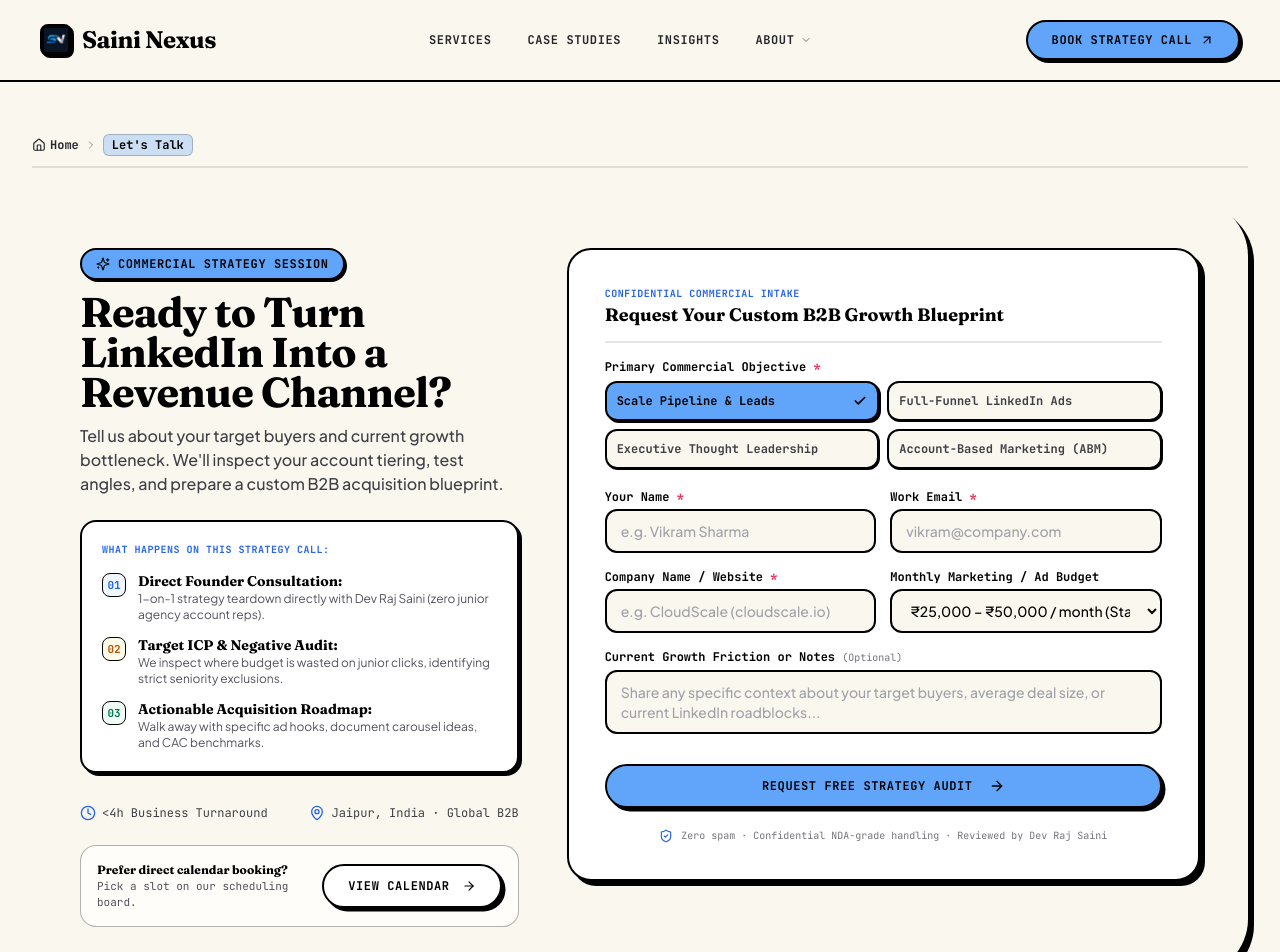
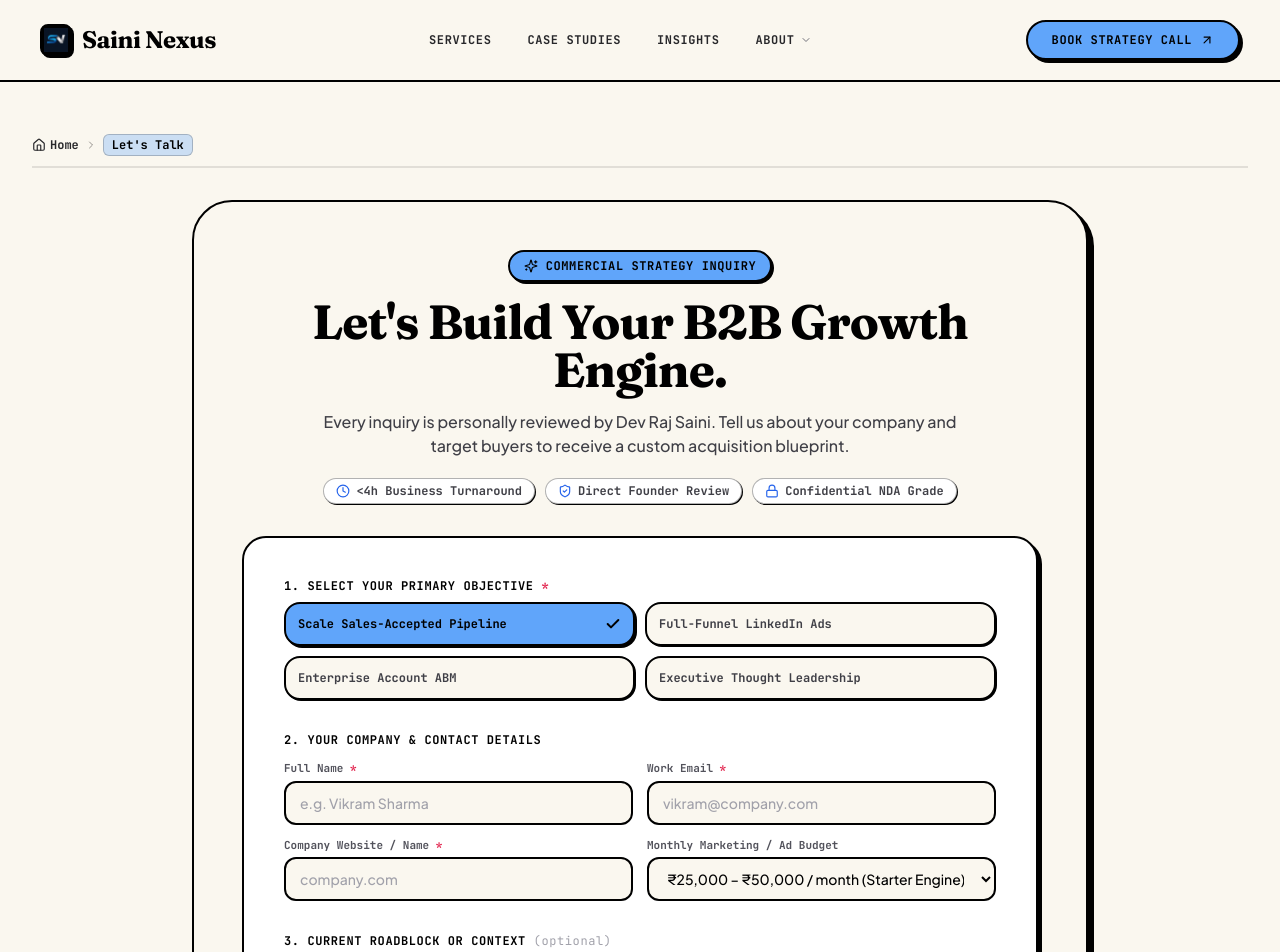
Before and after one commit to Kamu08/Saini-Nexus, a Next.js app: page /contact in a window 1280 px wide. Shown: the top 952 px of the page. Built offline with nearby package versions, Linux system fonts and the light colour scheme.

Commit message:
Redesign ContactForm into an Ultra-Clean Single-Container Suite

```diff
--- a/src/components/ContactForm.tsx
+++ b/src/components/ContactForm.tsx
@@ -10,11 +10,10 @@ import {
   Sparkles,
   Clock,
   Check,
-  Phone,
   Calendar,
   Send,
-  Zap,
-  Building2
+  Lock,
+  ArrowUpRight
 } from "lucide-react";
 
 export function ContactForm() {
@@ -22,8 +21,8 @@ export function ContactForm() {
     name: "",
     workEmail: "",
     company: "",
-    budget: "₹25k – ₹50k / mo",
-    goal: "Scale Pipeline & Leads",
+    budget: "₹25,000 – ₹50,000 / month (Starter Engine)",
+    goal: "Scale Sales-Accepted Pipeline",
     notes: ""
   });
 
@@ -31,10 +30,10 @@ export function ContactForm() {
   const [loading, setLoading] = useState(false);
 
   const GOAL_OPTIONS = [
-    "Scale Pipeline & Leads",
+    "Scale Sales-Accepted Pipeline",
     "Full-Funnel LinkedIn Ads",
-    "Executive Thought Leadership",
-    "Account-Based Marketing (ABM)"
+    "Enterprise Account ABM",
+    "Executive Thought Leadership"
   ];
 
   const BUDGET_OPTIONS = [
@@ -93,136 +92,73 @@ export function ContactForm() {
   };
 
   return (
-    <div className="w-full bg-[#FAF7EF] border-3 border-black rounded-[2.5rem] sm:rounded-[3.5rem] p-6 sm:p-10 lg:p-12 shadow-[6px_6px_0px_#000000] relative overflow-hidden space-y-8">
+    <div className="max-w-4xl mx-auto">
+      {/* The Single Master Suite Container */}
+      <div className="bg-[#FAF7EF] border-2 border-black rounded-[2.5rem] p-6 sm:p-10 lg:p-12 shadow-[6px_6px_0px_#000000] relative overflow-hidden space-y-8">
 
-      <div className="grid grid-cols-1 lg:grid-cols-12 gap-8 lg:gap-12 items-start">
-
-        {/* Left Side: Value Proposition, Consultation Blueprint & Direct Booking Link */}
-        <div className="lg:col-span-5 space-y-6">
-          <div className="space-y-3">
+        {/* Header Section */}
+        <div className="space-y-4 text-center max-w-2xl mx-auto">
           <div className="inline-flex items-center gap-2 px-3.5 py-1.5 rounded-full bg-[#60A5FA] border-2 border-black text-black text-xs font-mono uppercase tracking-wider font-extrabold shadow-[2px_2px_0px_#000000]">
-              <Sparkles className="w-3.5 h-3.5 shrink-0" />
-              <span>Commercial Strategy Session</span>
+            <Sparkles className="w-3.5 h-3.5" />
+            <span>Commercial Strategy Inquiry</span>
           </div>
 
-            <h2 className="text-3xl sm:text-4xl lg:text-[2.6rem] font-serif font-bold text-black leading-tight tracking-tight">
-              Ready to Turn LinkedIn Into a Revenue Channel?
+          <h2 className="text-3xl sm:text-4xl lg:text-5xl font-serif font-bold text-black tracking-tight leading-tight">
+            Let&apos;s Build Your B2B Growth Engine.
           </h2>
+
           <p className="text-zinc-700 text-sm sm:text-base leading-relaxed font-medium">
-              Tell us about your target buyers and current growth bottleneck. We&apos;ll inspect your account tiering, test angles, and prepare a custom B2B acquisition blueprint.
+            Every inquiry is personally reviewed by Dev Raj Saini. Tell us about your company and target buyers to receive a custom acquisition blueprint.
           </p>
-          </div>
 
-          {/* 3 Clear Deliverable Commitments */}
-          <div className="bg-white border-2 border-black rounded-2xl p-5 shadow-[3px_3px_0px_#000000] space-y-3.5">
-            <span className="text-[10px] font-mono font-extrabold uppercase tracking-wider text-[#2563EB] block">
-              What Happens On This Strategy Call:
+          {/* Quick Trust Meta Strip */}
+          <div className="flex flex-wrap items-center justify-center gap-2.5 pt-1 text-xs font-mono font-bold text-zinc-700">
+            <span className="inline-flex items-center gap-1.5 bg-white px-3 py-1 rounded-full border border-black/30 shadow-[1px_1px_0px_#000000]">
+              <Clock className="w-3.5 h-3.5 text-[#2563EB]" />
+              &lt;4h Business Turnaround
             </span>
-
-            <div className="space-y-3 text-xs text-zinc-800">
-              <div className="flex items-start gap-3">
-                <div className="w-6 h-6 rounded-lg bg-[#EFF6FF] border border-black flex items-center justify-center shrink-0 mt-0.5 font-mono font-bold text-[11px] text-[#2563EB]">
-                  01
-                </div>
-                <div>
-                  <strong className="text-black block font-serif font-bold text-sm">Direct Founder Consultation:</strong>
-                  <span className="text-zinc-600">1-on-1 strategy teardown directly with Dev Raj Saini (zero junior agency account reps).</span>
+            <span className="inline-flex items-center gap-1.5 bg-white px-3 py-1 rounded-full border border-black/30 shadow-[1px_1px_0px_#000000]">
+              <ShieldCheck className="w-3.5 h-3.5 text-[#2563EB]" />
+              Direct Founder Review
+            </span>
+            <span className="inline-flex items-center gap-1.5 bg-white px-3 py-1 rounded-full border border-black/30 shadow-[1px_1px_0px_#000000]">
+              <Lock className="w-3.5 h-3.5 text-[#2563EB]" />
+              Confidential NDA Grade
+            </span>
           </div>
         </div>
 
-              <div className="flex items-start gap-3">
-                <div className="w-6 h-6 rounded-lg bg-[#FEFCE8] border border-black flex items-center justify-center shrink-0 mt-0.5 font-mono font-bold text-[11px] text-amber-700">
-                  02
-                </div>
-                <div>
-                  <strong className="text-black block font-serif font-bold text-sm">Target ICP &amp; Negative Audit:</strong>
-                  <span className="text-zinc-600">We inspect where budget is wasted on junior clicks, identifying strict seniority exclusions.</span>
-                </div>
-              </div>
-
-              <div className="flex items-start gap-3">
-                <div className="w-6 h-6 rounded-lg bg-[#F0FDF4] border border-black flex items-center justify-center shrink-0 mt-0.5 font-mono font-bold text-[11px] text-emerald-700">
-                  03
-                </div>
-                <div>
-                  <strong className="text-black block font-serif font-bold text-sm">Actionable Acquisition Roadmap:</strong>
-                  <span className="text-zinc-600">Walk away with specific ad hooks, document carousel ideas, and CAC benchmarks.</span>
-                </div>
-              </div>
-            </div>
-          </div>
-
-          {/* Trust Meta & Alternative Action */}
-          <div className="pt-2 flex flex-wrap items-center justify-between gap-3 text-xs font-mono text-zinc-700">
-            <div className="flex items-center gap-1.5">
-              <Clock className="w-4 h-4 text-[#2563EB]" />
-              <span>&lt;4h Business Turnaround</span>
-            </div>
-            <div className="flex items-center gap-1.5">
-              <MapPin className="w-4 h-4 text-[#2563EB]" />
-              <span>Jaipur, India &middot; Global B2B</span>
-            </div>
-          </div>
-
-          {/* Quick Direct Calendar Link for Fast Bookers */}
-          <div className="p-4 bg-white/70 border border-black/30 rounded-2xl flex items-center justify-between gap-3 text-xs">
-            <div className="space-y-0.5">
-              <span className="font-serif font-bold text-black block">Prefer direct calendar booking?</span>
-              <span className="text-zinc-600 font-mono text-[11px]">Pick a slot on our scheduling board.</span>
-            </div>
-            <Link
-              href="/book"
-              className="neo-btn-white text-xs font-mono font-bold shrink-0 whitespace-nowrap shadow-[1.5px_1.5px_0px_#000000]"
-            >
-              <span>View Calendar</span>
-              <ArrowRight className="w-3.5 h-3.5 ml-1" />
-            </Link>
-          </div>
-
-        </div>
-
-        {/* Right Side: Interactive, High-Converting Intake Form */}
-        <div className="lg:col-span-7 bg-white border-2 border-black rounded-3xl p-6 sm:p-9 shadow-[5px_5px_0px_#000000]">
+        {/* The Form Body */}
         {submitted ? (
-            <div className="text-center py-12 sm:py-16 space-y-4 animate-in fade-in">
-              <div className="w-16 h-16 rounded-full bg-[#60A5FA] border-2 border-black text-black flex items-center justify-center mx-auto shadow-[3px_3px_0px_#000000]">
+          <div className="bg-white border-2 border-black rounded-3xl p-8 sm:p-12 text-center space-y-4 shadow-[4px_4px_0px_#000000] animate-in fade-in">
+            <div className="w-16 h-16 rounded-full bg-[#60A5FA] border-2 border-black text-black flex items-center justify-center mx-auto shadow-[2px_2px_0px_#000000]">
               <CheckCircle2 className="w-8 h-8" />
             </div>
             <h3 className="text-2xl sm:text-3xl font-serif font-bold text-black">
-                Strategy Request Received!
+              Strategy Inquiry Received!
             </h3>
             <p className="text-sm text-zinc-700 max-w-md mx-auto font-medium">
-                Thank you, <strong>{formData.name || "there"}</strong>! Dev Raj Saini will personally review your company profile and respond within 4 business hours.
+              Thank you, <strong>{formData.name || "there"}</strong>! Dev Raj Saini will personally review your profile and send a preliminary assessment within 4 business hours.
             </p>
-              <div className="pt-4">
+            <div className="pt-2">
               <button
                 type="button"
                 onClick={() => setSubmitted(false)}
                 className="text-xs font-mono text-zinc-700 hover:text-black underline cursor-pointer font-bold"
               >
-                  Submit another request
+                Submit another inquiry
               </button>
             </div>
           </div>
         ) : (
-            <form onSubmit={handleSubmit} className="space-y-4">
+          <form onSubmit={handleSubmit} className="bg-white border-2 border-black rounded-3xl p-6 sm:p-10 shadow-[4px_4px_0px_#000000] space-y-6">
 
-              {/* Header inside Form */}
-              <div className="border-b-2 border-black/10 pb-3">
-                <span className="text-[10px] font-mono font-extrabold uppercase tracking-wider text-[#2563EB] block">
-                  Confidential Commercial Intake
-                </span>
-                <h3 className="text-lg font-serif font-bold text-black">
-                  Request Your Custom B2B Growth Blueprint
-                </h3>
-              </div>
-
-              {/* Step 1: Goal Quick Selection Chips */}
-              <div className="space-y-1.5">
-                <label className="block text-xs font-mono text-black font-bold">
-                  Primary Commercial Objective <span className="text-rose-600">*</span>
+            {/* Step 1: 1-Tap Objective Selection */}
+            <div className="space-y-2">
+              <label className="block text-xs font-mono text-black font-bold uppercase tracking-wider">
+                1. Select Your Primary Objective <span className="text-rose-600">*</span>
               </label>
-                <div className="grid grid-cols-1 sm:grid-cols-2 gap-2">
+              <div className="grid grid-cols-1 sm:grid-cols-2 gap-2.5">
                 {GOAL_OPTIONS.map((goal) => {
                   const isSelected = formData.goal === goal;
                   return (
@@ -230,25 +166,30 @@ export function ContactForm() {
                       type="button"
                       key={goal}
                       onClick={() => setFormData({ ...formData, goal })}
-                        className={`p-2.5 rounded-xl border-2 border-black text-xs font-mono font-bold text-left transition-all cursor-pointer flex items-center justify-between ${
+                      className={`p-3 rounded-2xl border-2 border-black text-xs font-mono font-bold text-left transition-all cursor-pointer flex items-center justify-between ${
                         isSelected
                           ? "bg-[#60A5FA] text-black shadow-[2px_2px_0px_#000000]"
                           : "bg-[#FAF7EF] text-zinc-700 hover:bg-zinc-100 shadow-[1px_1px_0px_#000000]"
                       }`}
                     >
                       <span className="truncate">{goal}</span>
-                        {isSelected && <Check className="w-3.5 h-3.5 shrink-0 stroke-[3]" />}
+                      {isSelected && <Check className="w-4 h-4 shrink-0 stroke-[3]" />}
                     </button>
                   );
                 })}
               </div>
             </div>
 
-              {/* Name & Work Email */}
-              <div className="grid grid-cols-1 sm:grid-cols-2 gap-3.5 pt-1">
+            {/* Step 2: Contact & Company Info */}
+            <div className="space-y-3 pt-2">
+              <label className="block text-xs font-mono text-black font-bold uppercase tracking-wider">
+                2. Your Company &amp; Contact Details
+              </label>
+
+              <div className="grid grid-cols-1 sm:grid-cols-2 gap-3.5">
                 <div>
-                  <label className="block text-xs font-mono text-black mb-1 font-bold">
-                    Your Name <span className="text-rose-600">*</span>
+                  <label className="block text-[11px] font-mono text-zinc-600 mb-1 font-bold">
+                    Full Name <span className="text-rose-600">*</span>
                   </label>
                   <input
                     type="text"
@@ -261,7 +202,7 @@ export function ContactForm() {
                 </div>
 
                 <div>
-                  <label className="block text-xs font-mono text-black mb-1 font-bold">
+                  <label className="block text-[11px] font-mono text-zinc-600 mb-1 font-bold">
                     Work Email <span className="text-rose-600">*</span>
                   </label>
                   <input
@@ -275,16 +216,15 @@ export function ContactForm() {
                 </div>
               </div>
 
-              {/* Company & Budget */}
               <div className="grid grid-cols-1 sm:grid-cols-2 gap-3.5">
                 <div>
-                  <label className="block text-xs font-mono text-black mb-1 font-bold">
-                    Company Name / Website <span className="text-rose-600">*</span>
+                  <label className="block text-[11px] font-mono text-zinc-600 mb-1 font-bold">
+                    Company Website / Name <span className="text-rose-600">*</span>
                   </label>
                   <input
                     type="text"
                     required
-                    placeholder="e.g. CloudScale (cloudscale.io)"
+                    placeholder="company.com"
                     value={formData.company}
                     onChange={(e) => setFormData({ ...formData, company: e.target.value })}
                     className="w-full bg-[#FAF7EF] border-2 border-black rounded-xl px-3.5 py-2.5 text-sm text-black placeholder:text-zinc-400 focus:outline-none focus:bg-white focus:shadow-[2px_2px_0px_#000000] transition-all font-medium"
@@ -292,7 +232,7 @@ export function ContactForm() {
                 </div>
 
                 <div>
-                  <label className="block text-xs font-mono text-black mb-1 font-bold">
+                  <label className="block text-[11px] font-mono text-zinc-600 mb-1 font-bold">
                     Monthly Marketing / Ad Budget
                   </label>
                   <select
@@ -308,50 +248,60 @@ export function ContactForm() {
                   </select>
                 </div>
               </div>
+            </div>
 
-              {/* Growth Friction or Notes */}
-              <div>
-                <label className="block text-xs font-mono text-black mb-1 font-bold">
-                  Current Growth Friction or Notes <span className="text-zinc-500 text-[10px] font-normal">(Optional)</span>
+            {/* Step 3: Specific Challenge */}
+            <div className="space-y-1.5 pt-2">
+              <label className="block text-xs font-mono text-black font-bold uppercase tracking-wider">
+                3. Current Roadblock or Context <span className="text-zinc-400 font-normal lowercase">(optional)</span>
               </label>
               <textarea
                 rows={2}
-                  placeholder="Share any specific context about your target buyers, average deal size, or current LinkedIn roadblocks..."
+                placeholder="Share any context about your current sales cycle, target ICP, or recent campaign roadblocks..."
                 value={formData.notes}
                 onChange={(e) => setFormData({ ...formData, notes: e.target.value })}
                 className="w-full bg-[#FAF7EF] border-2 border-black rounded-xl px-3.5 py-2.5 text-sm text-black placeholder:text-zinc-400 focus:outline-none focus:bg-white focus:shadow-[2px_2px_0px_#000000] transition-all font-medium resize-none"
               />
             </div>
 
-              {/* Submit CTA */}
+            {/* Submit Button */}
             <div className="pt-2">
               <button
                 type="submit"
                 disabled={loading}
-                  className="w-full neo-btn-blue text-sm uppercase tracking-wider py-4 cursor-pointer font-extrabold shadow-[3px_3px_0px_#000000] hover:shadow-[4px_4px_0px_#000000] transition-all flex items-center justify-center"
+                className="w-full neo-btn-blue text-sm uppercase tracking-wider py-4 cursor-pointer font-extrabold shadow-[3px_3px_0px_#000000] hover:shadow-[5px_5px_0px_#000000] transition-all flex items-center justify-center gap-2"
               >
                 {loading ? (
                   <span>Preparing Strategy Teardown...</span>
                 ) : (
                   <>
                     <span>Request Free Strategy Audit</span>
-                      <ArrowRight className="w-4 h-4 ml-2" />
+                    <ArrowRight className="w-4 h-4 ml-1" />
                   </>
                 )}
               </button>
             </div>
 
-              <div className="pt-1 flex items-center justify-center gap-2 text-[10px] font-mono text-zinc-500">
-                <ShieldCheck className="w-3.5 h-3.5 text-[#2563EB]" />
-                <span>Zero spam &middot; Confidential NDA-grade handling &middot; Reviewed by Dev Raj Saini</span>
+          </form>
+        )}
+
+        {/* Clean Footer Strip with Direct Scheduling Shortcut */}
+        <div className="border-t-2 border-black/10 pt-5 flex flex-col sm:flex-row items-center justify-between gap-4 text-xs font-mono text-zinc-600">
+          <div className="flex items-center gap-2 text-center sm:text-left">
+            <span className="font-bold text-black font-serif text-sm">Prefer direct calendar booking?</span>
+            <span>Pick a confirmed time slot directly on our calendar.</span>
           </div>
 
-            </form>
-          )}
+          <Link
+            href="/book"
+            className="neo-btn-white text-xs font-mono font-bold flex items-center gap-1.5 shrink-0 shadow-[2px_2px_0px_#000000]"
+          >
+            <span>Direct Scheduling</span>
+            <ArrowUpRight className="w-3.5 h-3.5" />
+          </Link>
         </div>
 
       </div>
-
     </div>
   );
 }
```
Lines whose indentation alone changed are shown as unchanged.
